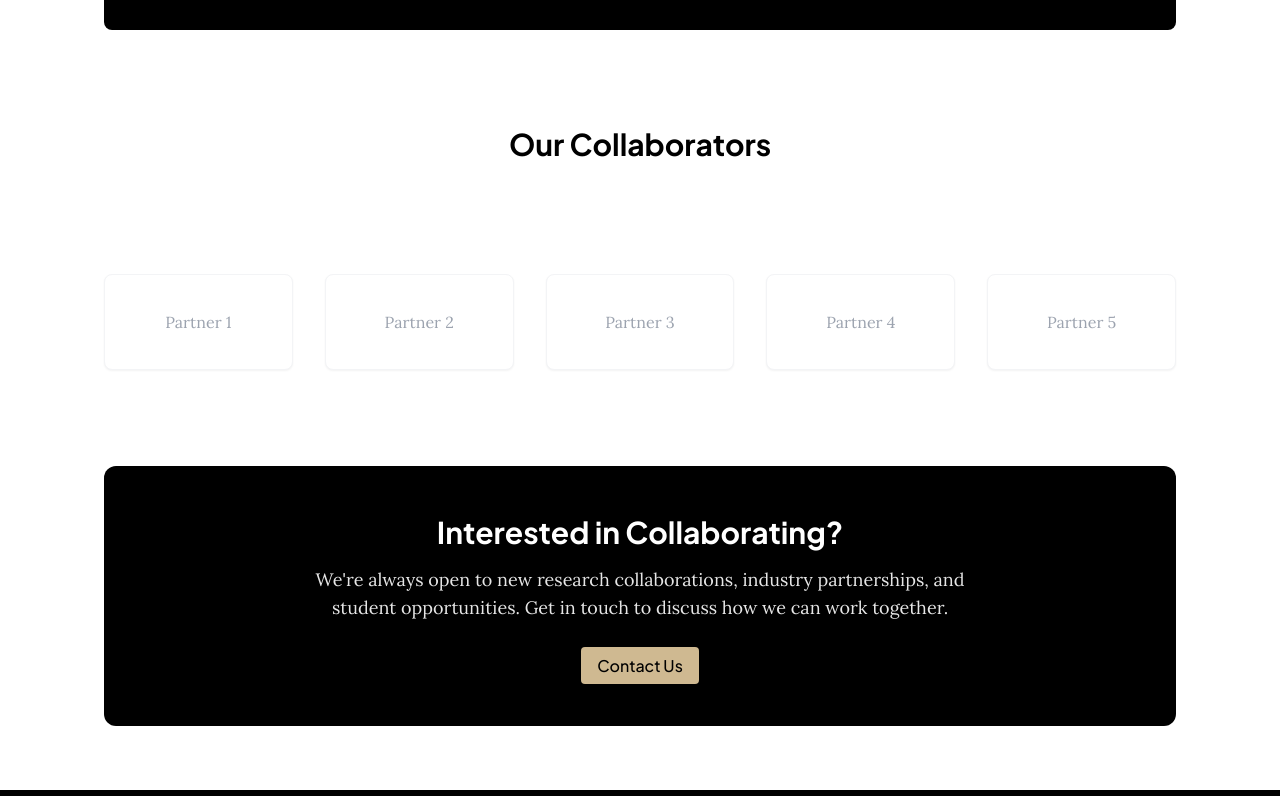
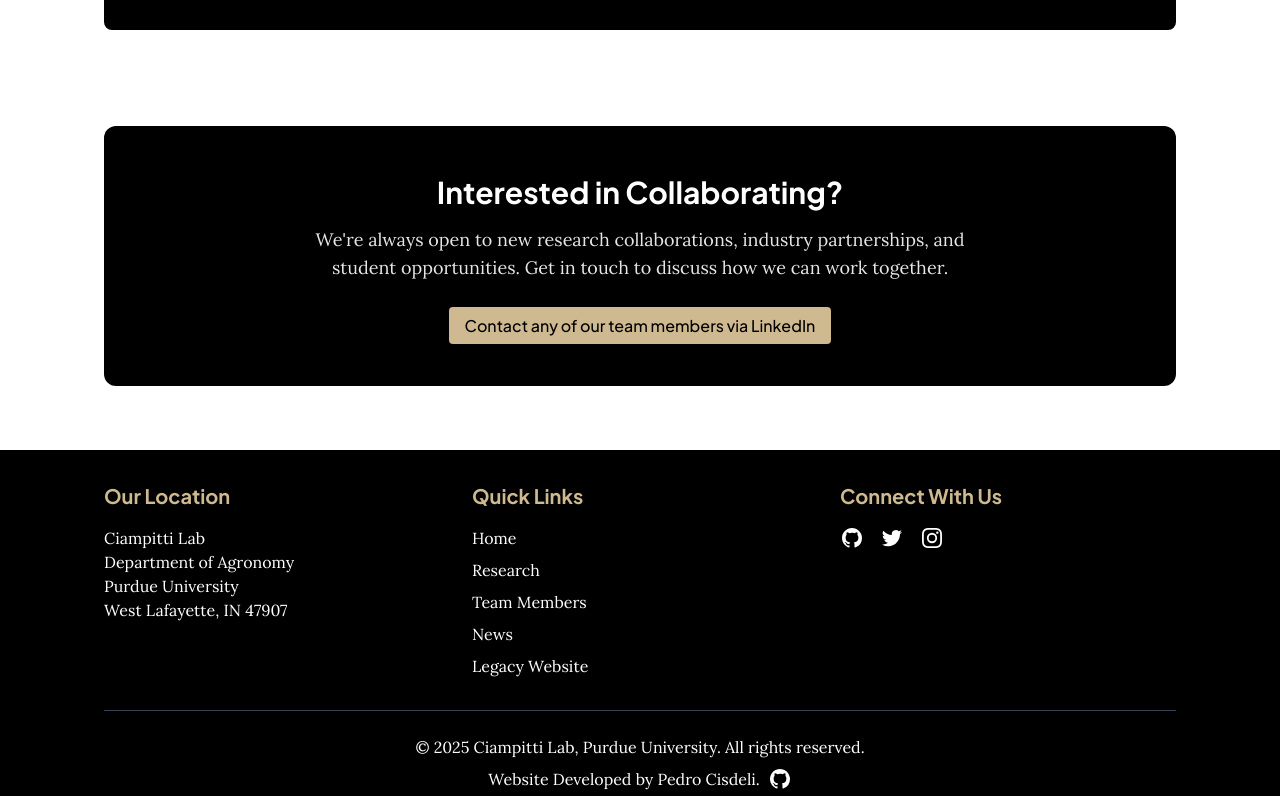
Before and after one commit to Ciampitti-Lab/ciampitti-lab.github.io, a Next.js app: page /about in a window 1280 px wide. Shown: the part 1764-2560 px from the top of the page. Built offline with nearby package versions, Linux system fonts and the light colour scheme.

Commit message:
chore: change contact button

```diff
--- a/src/app/about/page.tsx
+++ b/src/app/about/page.tsx
@@ -12,7 +12,7 @@ export default function About() {
         {/* Page Header */}
         <div className="mb-16 text-center">
           <h1 className="text-4xl font-bold mb-4">About Our Lab</h1>
-          <p className="text-lg text-purdue-secondary-gray3 max-w-3xl mx-auto">
+          <p className="text-lg text-purdue-secondary-gray4 max-w-3xl mx-auto">
             The Ciampitti Lab focuses on digital agriculture research, combining
             computer vision, data analysis, and traditional crop management
             systems to advance sustainable agriculture.
@@ -212,28 +212,30 @@ export default function About() {
         </div>
 
         {/* Collaborations */}
-        <div className="mb-24">
-          <h2 className="text-3xl font-bold mb-6 text-center">
-            Our Collaborators
-          </h2>
-          <p className="text-center text-white max-w-3xl mx-auto mb-10">
-            We collaborate with academic institutions, industry partners, and
-            government agencies to drive innovation and translate research into
-            practical applications.
-          </p>
-
-          <div className="grid grid-cols-2 md:grid-cols-3 lg:grid-cols-5 gap-8">
-            {/* Placeholder logos - replace with actual collaborator logos */}
-            {[1, 2, 3, 4, 5].map((i) => (
-              <div
-                key={i}
-                className="h-24 bg-white rounded-lg shadow-sm border border-gray-100 flex items-center justify-center"
-              >
-                <p className="text-gray-400">Partner {i}</p>
-              </div>
-            ))}
-          </div>
-        </div>
+        {
+          // <div className="mb-24">
+          //   <h2 className="text-3xl font-bold mb-6 text-center">
+          //     Our Collaborators
+          //   </h2>
+          //   <p className="text-center text-white max-w-3xl mx-auto mb-10">
+          //     We collaborate with academic institutions, industry partners, and
+          //     government agencies to drive innovation and translate research
+          //     into practical applications.
+          //   </p>
+          //
+          //   <div className="grid grid-cols-2 md:grid-cols-3 lg:grid-cols-5 gap-8">
+          //     {/* Placeholder logos - replace with actual collaborator logos */}
+          //     {[1, 2, 3, 4, 5].map((i) => (
+          //       <div
+          //         key={i}
+          //         className="h-24 bg-white rounded-lg shadow-sm border border-gray-100 flex items-center justify-center"
+          //       >
+          //         <p className="text-gray-400">Partner {i}</p>
+          //       </div>
+          //     ))}
+          //   </div>
+          // </div>
+        }
 
         {/* Contact CTA */}
         <div className="bg-purdue-black text-white p-8 md:p-12 rounded-xl text-center">
@@ -245,8 +247,8 @@ export default function About() {
             partnerships, and student opportunities. Get in touch to discuss how
             we can work together.
           </p>
-          <Link href="/contact" className="btn-primary">
-            Contact Us
+          <Link href="/team" className="btn-primary">
+            Contact any of our team members via LinkedIn
           </Link>
         </div>
       </div>
--- a/src/app/research/page.tsx
+++ b/src/app/research/page.tsx
@@ -82,8 +82,8 @@ export default function Research() {
             about our work? We welcome partnerships with academic institutions,
             industry, and government agencies.
           </p>
-          <Link href="/contact" className="btn-primary">
-            Contact Us
+          <Link href="/team" className="btn-primary">
+            Contact any of our team members via LinkedIn
           </Link>
         </div>
         {/* Publications */}
```
